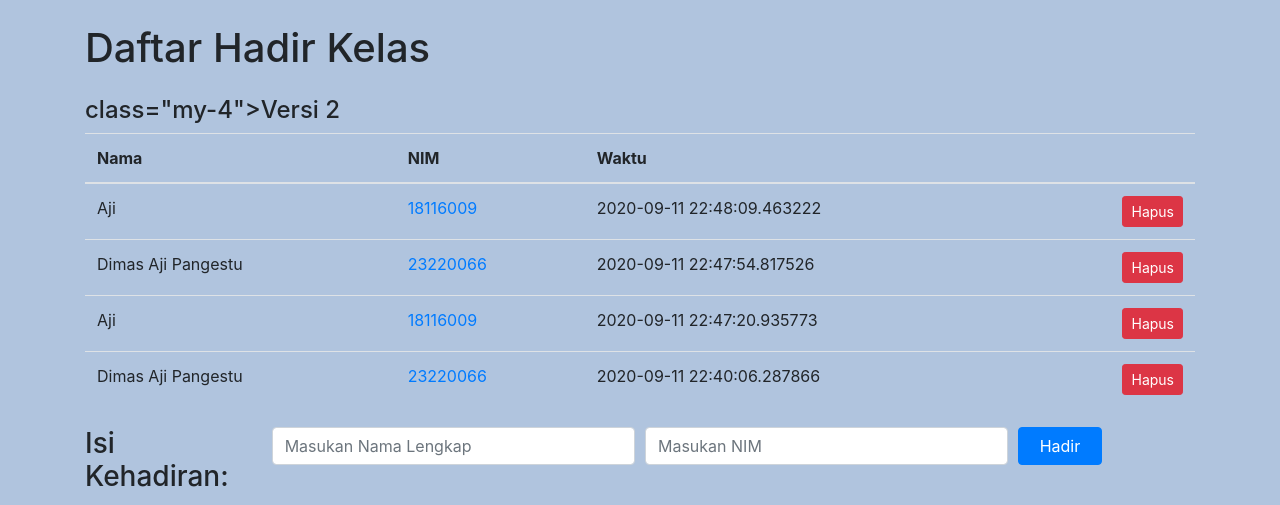
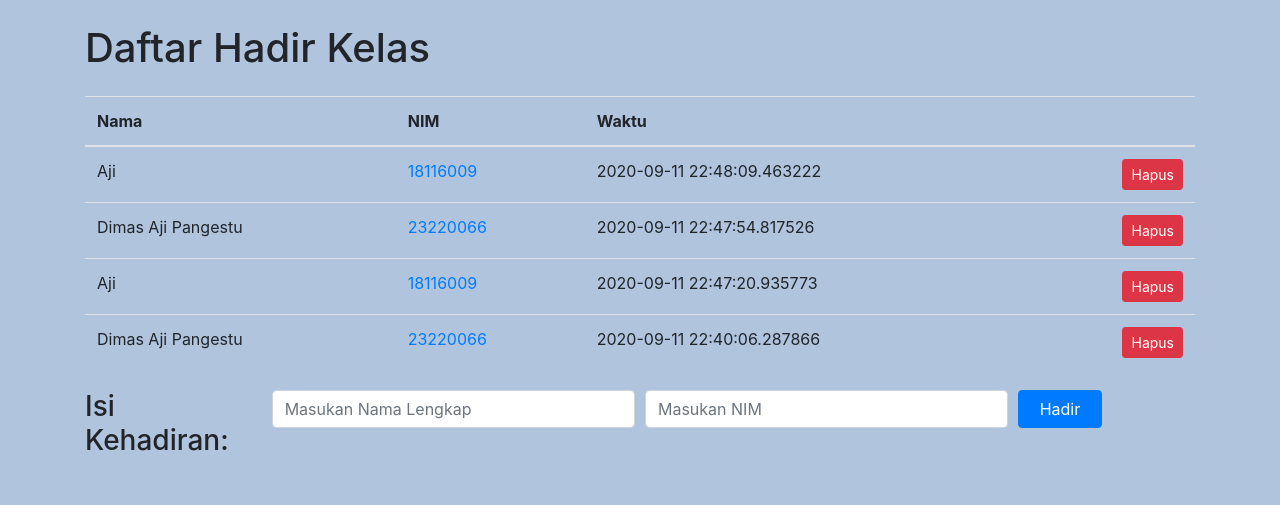
Before and after one commit to dimasajipangestu/presensiweb, a Flask app: page / in a window 1280 px wide. Shown: the top 505 px of the page. Run offline with Flask 2, Linux system fonts and the light colour scheme; data comes from the database, SQL or seed files in the repository; some libraries are stand-ins or nearby versions.

Commit message:
Update index.html

```diff
--- a/templates/index.html
+++ b/templates/index.html
@@ -3,7 +3,6 @@
 {% block content %}
 <div class="container">
     <h1 class="my-4">Daftar Hadir Kelas</h1>
-    <h4> class="my-4">Versi 2</h4>
     {% if presensi|length < 1 %}
     <p>Daftar kehadiran masih kosong.</p>
     {% else %}
```
